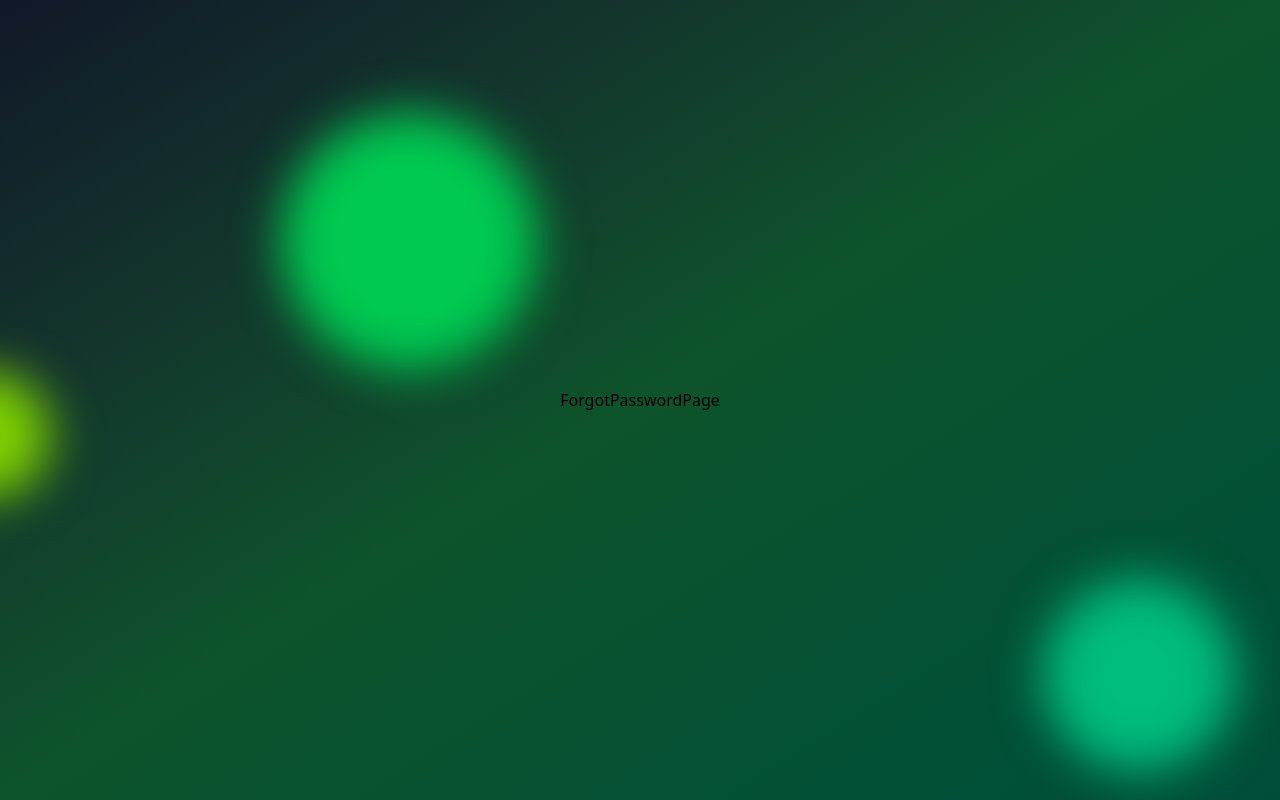
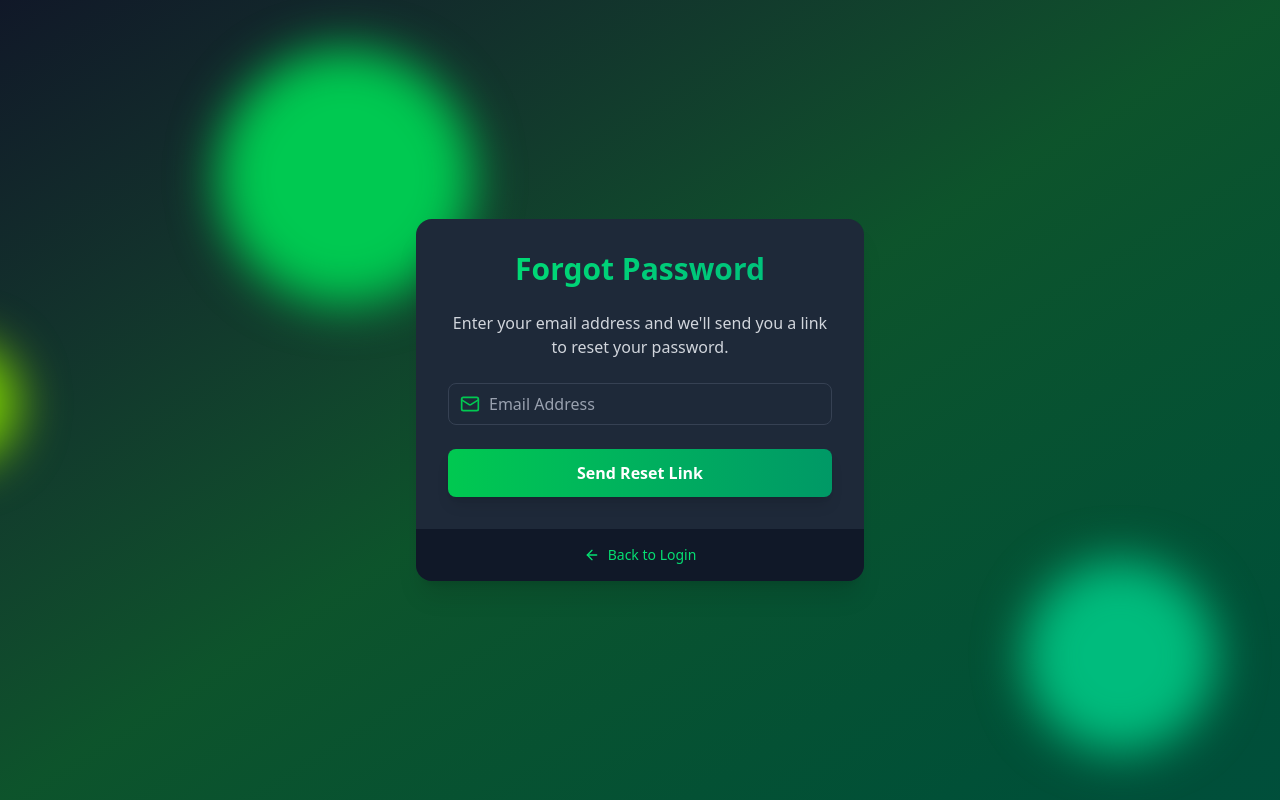
Before and after one commit to Nourhenebenothmen22/MERN-OTP-Auth, a React app in the folder frontend/: page /forgot-password in a window 1280 px wide. Built offline with nearby package versions, Linux system fonts and the light colour scheme; no server answers; the HTML template or start-up script is replaced by a standard one.

Commit message:
feat(page): ajouter la page ForgotPassword avec formulaire de demande de réinitialisation

```diff
--- a/frontend/src/pages/ForgotPasswordPage.jsx
+++ b/frontend/src/pages/ForgotPasswordPage.jsx
@@ -1,9 +1,79 @@
-import React from 'react'
+import { motion } from "framer-motion";
+import { useState } from "react";
+import { useAuthStore } from "../store/authStore";
+import Input from "../components/Input";
+import { ArrowLeft, Loader, Mail } from "lucide-react";
+import { Link } from "react-router-dom";
 
-function ForgotPasswordPage() {
-  return (
-    <div>ForgotPasswordPage</div>
-  )
-}
+const ForgotPasswordPage = () => {
+	const [email, setEmail] = useState("");
+	const [isSubmitted, setIsSubmitted] = useState(false);
 
-export default ForgotPasswordPage
+	const { isLoading, forgotPassword } = useAuthStore();
+
+	const handleSubmit = async (e) => {
+		e.preventDefault();
+		await forgotPassword(email);
+		setIsSubmitted(true);
+	};
+
+	return (
+		<motion.div
+			initial={{ opacity: 0, y: 20 }}
+			animate={{ opacity: 1, y: 0 }}
+			transition={{ duration: 0.5 }}
+			className='max-w-md w-full bg-gray-800 bg-opacity-50 backdrop-filter backdrop-blur-xl rounded-2xl shadow-xl overflow-hidden'
+		>
+			<div className='p-8'>
+				<h2 className='text-3xl font-bold mb-6 text-center bg-gradient-to-r from-green-400 to-emerald-500 text-transparent bg-clip-text'>
+					Forgot Password
+				</h2>
+
+				{!isSubmitted ? (
+					<form onSubmit={handleSubmit}>
+						<p className='text-gray-300 mb-6 text-center'>
+							Enter your email address and we'll send you a link to reset your password.
+						</p>
+						<Input
+							icon={Mail}
+							type='email'
+							placeholder='Email Address'
+							value={email}
+							onChange={(e) => setEmail(e.target.value)}
+							required
+						/>
+						<motion.button
+							whileHover={{ scale: 1.02 }}
+							whileTap={{ scale: 0.98 }}
+							className='w-full py-3 px-4 bg-gradient-to-r from-green-500 to-emerald-600 text-white font-bold rounded-lg shadow-lg hover:from-green-600 hover:to-emerald-700 focus:outline-none focus:ring-2 focus:ring-green-500 focus:ring-offset-2 focus:ring-offset-gray-900 transition duration-200'
+							type='submit'
+						>
+							{isLoading ? <Loader className='size-6 animate-spin mx-auto' /> : "Send Reset Link"}
+						</motion.button>
+					</form>
+				) : (
+					<div className='text-center'>
+						<motion.div
+							initial={{ scale: 0 }}
+							animate={{ scale: 1 }}
+							transition={{ type: "spring", stiffness: 500, damping: 30 }}
+							className='w-16 h-16 bg-green-500 rounded-full flex items-center justify-center mx-auto mb-4'
+						>
+							<Mail className='h-8 w-8 text-white' />
+						</motion.div>
+						<p className='text-gray-300 mb-6'>
+							If an account exists for {email}, you will receive a password reset link shortly.
+						</p>
+					</div>
+				)}
+			</div>
+
+			<div className='px-8 py-4 bg-gray-900 bg-opacity-50 flex justify-center'>
+				<Link to={"/login"} className='text-sm text-green-400 hover:underline flex items-center'>
+					<ArrowLeft className='h-4 w-4 mr-2' /> Back to Login
+				</Link>
+			</div>
+		</motion.div>
+	);
+};
+export default ForgotPasswordPage;
```
